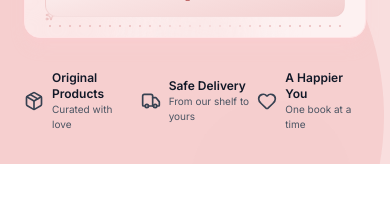
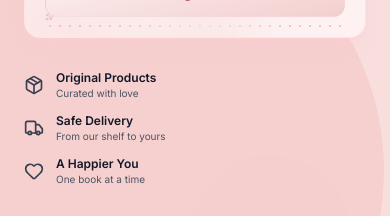
Before and after one commit to cahayoyo/curatedbyder, a Next.js app: page /login in a window 390 px wide. Shown: the part 907-1123 px from the top of the page. Before the commit the page ends 1071 px from the top, so only its background shows below. Built offline with nearby package versions, Linux system fonts and the light colour scheme; no server answers; what @opentelemetry/exporter-logs-otlp-http, @opentelemetry/resources, @opentelemetry/sdk-logs would draw is missing.

Commit message:
style: stack feature highlights with single-line titles on mobile

```diff
--- a/src/app/login/page.tsx
+++ b/src/app/login/page.tsx
@@ -69,12 +69,14 @@ export default function LoginPage() {
           <BookxcessCalculator />
         </div>
 
-        <div className="relative z-10 mt-8 grid w-full max-w-sm grid-cols-3 gap-2 sm:max-w-2xl sm:gap-4">
+        <div className="relative z-10 mt-8 grid w-full max-w-sm grid-cols-1 gap-3 text-left sm:max-w-2xl sm:grid-cols-3 sm:gap-4">
           {FEATURES.map((f) => (
-            <div key={f.title} className="flex items-center justify-center gap-2 text-left sm:gap-3">
+            <div key={f.title} className="flex items-center gap-3 sm:justify-center">
               <f.icon className="h-5 w-5 shrink-0 text-gray-700 sm:h-6 sm:w-6" />
               <div>
-                <p className="text-xs font-semibold text-gray-900 sm:text-sm">{f.title}</p>
+                <p className="whitespace-nowrap text-xs font-semibold text-gray-900 sm:text-sm">
+                  {f.title}
+                </p>
                 <p className="text-[10px] text-gray-600 sm:text-xs">{f.sub}</p>
               </div>
             </div>
```
